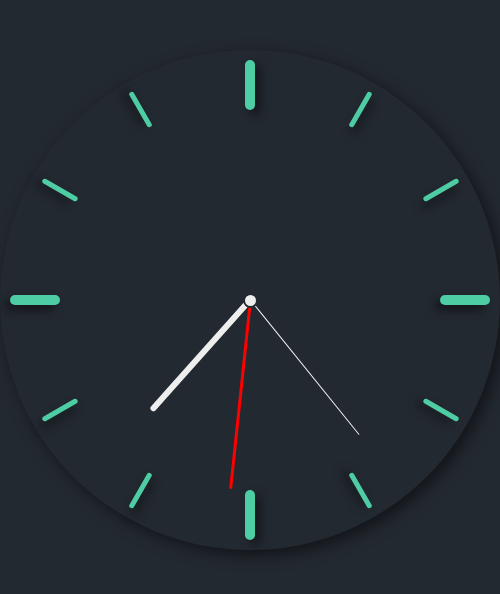
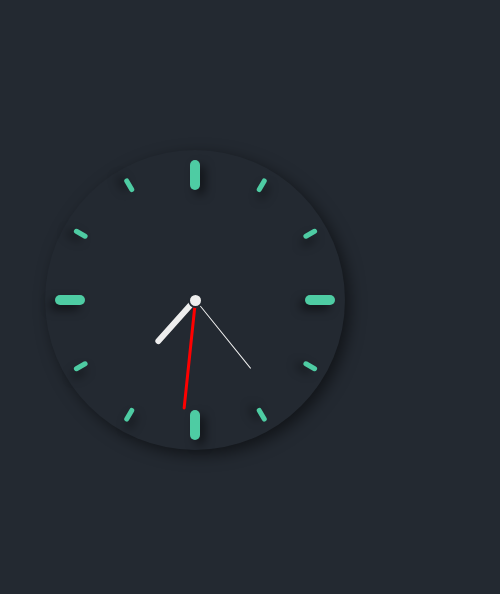
Before and after one commit to b4n1y4/clock-analog, a plain HTML site: page index.html in a window 390 px wide. Shown: the part 122-716 px from the top of the page, 500 px wide, since content can reach past the window. Drawn offline with Linux system fonts and the light colour scheme.

Commit message:
made responsive

```diff
--- a/index.html
+++ b/index.html
@@ -4,7 +4,7 @@
     <meta charset="UTF-8" />
     <meta http-equiv="X-UA-Compatible" content="IE=edge" />
     <meta name="viewport" content="width=device-width, initial-scale=1.0" />
-    <title>Document</title>
+    <title>Analog Clock</title>
     <link rel="stylesheet" href="style.css" />
     <!-- <script src="./main.js"></script> -->
   </head>
--- a/style.css
+++ b/style.css
@@ -106,7 +106,6 @@ body {
   height: 175px;
   background-color: #eeeeee;
   border: 2px solid #232931;
-
 }
 
 .second {
@@ -115,3 +114,53 @@ body {
   height: 190px;
   background-color: red;
 }
+
+@media screen and (max-width: 800px) {
+  .clock-container {
+    width: 400px;
+    height: 400px;
+  }
+  .line {
+    height: 380px;
+  }
+  .hour {
+    top: 100px;
+    height: 100px;
+  }
+  .minute {
+    top: 75px;
+    height: 125px;
+  }
+  .second {
+    top: 60px;
+    height: 140px;
+  }
+}
+
+@media screen and (max-width: 500px) {
+  .clock-container {
+    width: 300px;
+    height: 300px;
+  }
+  .line {
+    height: 280px;
+  }
+  .end {
+    height: 15px;
+  }
+  .main {
+    height: 30px;
+  }
+  .hour {
+    top: 140px;
+    height: 60px;
+  }
+  .minute {
+    top: 110px;
+    height: 90px;
+  }
+  .second {
+    top: 90px;
+    height: 110px;
+  }
+}
```
